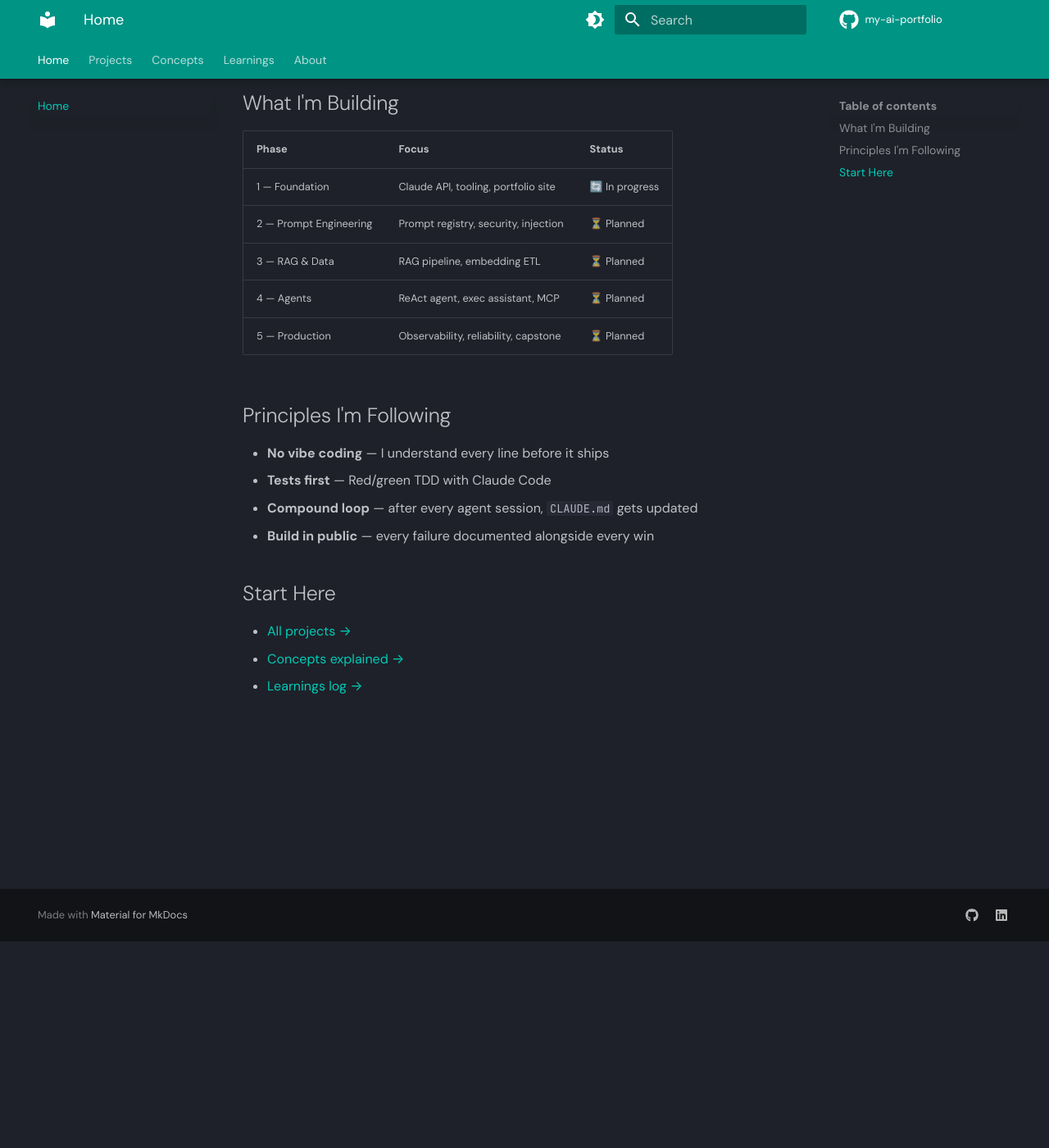
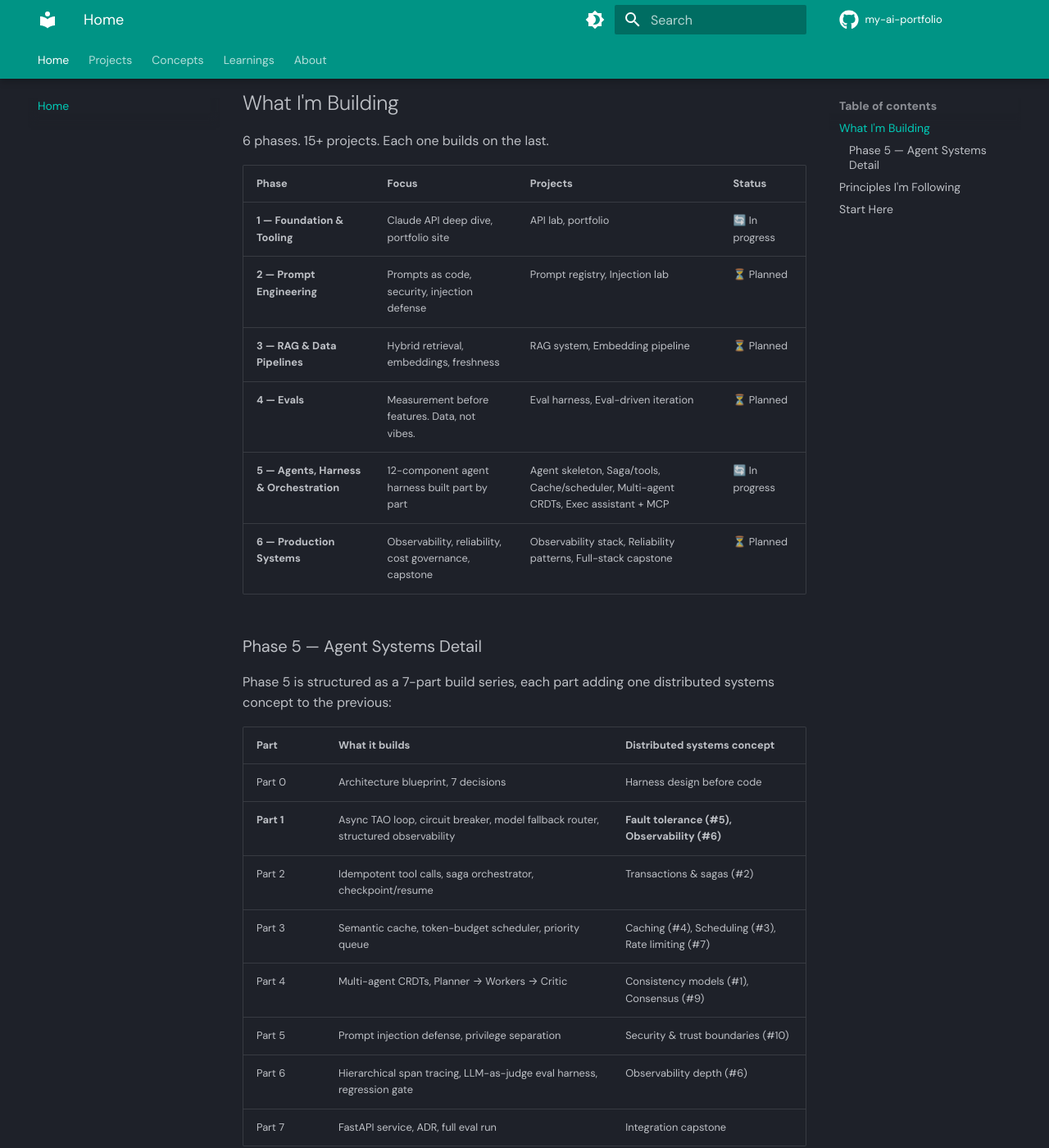
Before and after one commit to vmanju/my-ai-portfolio, an MkDocs documentation site: the page built from docs/index.md, in a window 1280 px wide and 1400 px high, scrolled down 252 px. Shown: the whole window at 82% size. Built offline with MkDocs 1.6.1 and Material for MkDocs 9.7.7, drawn with Linux system fonts in a browser that asks for light colours; comment, search, counter and statistics services are not loaded; some of the changed text lies outside the part shown.

Commit message:
docs: update homepage — 6-phase roadmap, Phase 5 agent series detail

```diff
--- a/docs/index.md
+++ b/docs/index.md
@@ -7,13 +7,31 @@ Not tutorials. Not demos. Real systems with real tradeoffs, documented honestly.
 
 ## What I'm Building
 
-| Phase | Focus | Status |
+6 phases. 15+ projects. Each one builds on the last.
+
+| Phase | Focus | Projects | Status |
+|---|---|---|---|
+| **1 — Foundation & Tooling** | Claude API deep dive, portfolio site | API lab, portfolio | 🔄 In progress |
+| **2 — Prompt Engineering** | Prompts as code, security, injection defense | Prompt registry, Injection lab | ⏳ Planned |
+| **3 — RAG & Data Pipelines** | Hybrid retrieval, embeddings, freshness | RAG system, Embedding pipeline | ⏳ Planned |
+| **4 — Evals** | Measurement before features. Data, not vibes. | Eval harness, Eval-driven iteration | ⏳ Planned |
+| **5 — Agents, Harness & Orchestration** | 12-component agent harness built part by part | Agent skeleton, Saga/tools, Cache/scheduler, Multi-agent CRDTs, Exec assistant + MCP | 🔄 In progress |
+| **6 — Production Systems** | Observability, reliability, cost governance, capstone | Observability stack, Reliability patterns, Full-stack capstone | ⏳ Planned |
+
+### Phase 5 — Agent Systems Detail
+
+Phase 5 is structured as a 7-part build series, each part adding one distributed systems concept to the previous:
+
+| Part | What it builds | Distributed systems concept |
 |---|---|---|
-| 1 — Foundation | Claude API, tooling, portfolio site | 🔄 In progress |
-| 2 — Prompt Engineering | Prompt registry, security, injection | ⏳ Planned |
-| 3 — RAG & Data | RAG pipeline, embedding ETL | ⏳ Planned |
-| 4 — Agents | ReAct agent, exec assistant, MCP | ⏳ Planned |
-| 5 — Production | Observability, reliability, capstone | ⏳ Planned |
+| Part 0 | Architecture blueprint, 7 decisions | Harness design before code |
+| **Part 1** | Async TAO loop, circuit breaker, model fallback router, structured observability | **Fault tolerance (#5), Observability (#6)** |
+| Part 2 | Idempotent tool calls, saga orchestrator, checkpoint/resume | Transactions & sagas (#2) |
+| Part 3 | Semantic cache, token-budget scheduler, priority queue | Caching (#4), Scheduling (#3), Rate limiting (#7) |
+| Part 4 | Multi-agent CRDTs, Planner → Workers → Critic | Consistency models (#1), Consensus (#9) |
+| Part 5 | Prompt injection defense, privilege separation | Security & trust boundaries (#10) |
+| Part 6 | Hierarchical span tracing, LLM-as-judge eval harness, regression gate | Observability depth (#6) |
+| Part 7 | FastAPI service, ADR, full eval run | Integration capstone |
 
 ## Principles I'm Following
 
@@ -21,6 +39,7 @@ Not tutorials. Not demos. Real systems with real tradeoffs, documented honestly.
 - **Tests first** — Red/green TDD with Claude Code
 - **Compound loop** — after every agent session, `CLAUDE.md` gets updated
 - **Build in public** — every failure documented alongside every win
+- **Distributed systems lens** — every agent design decision maps to a classical concept that breaks for agents, and is documented as such
 
 ## Start Here
 
```
